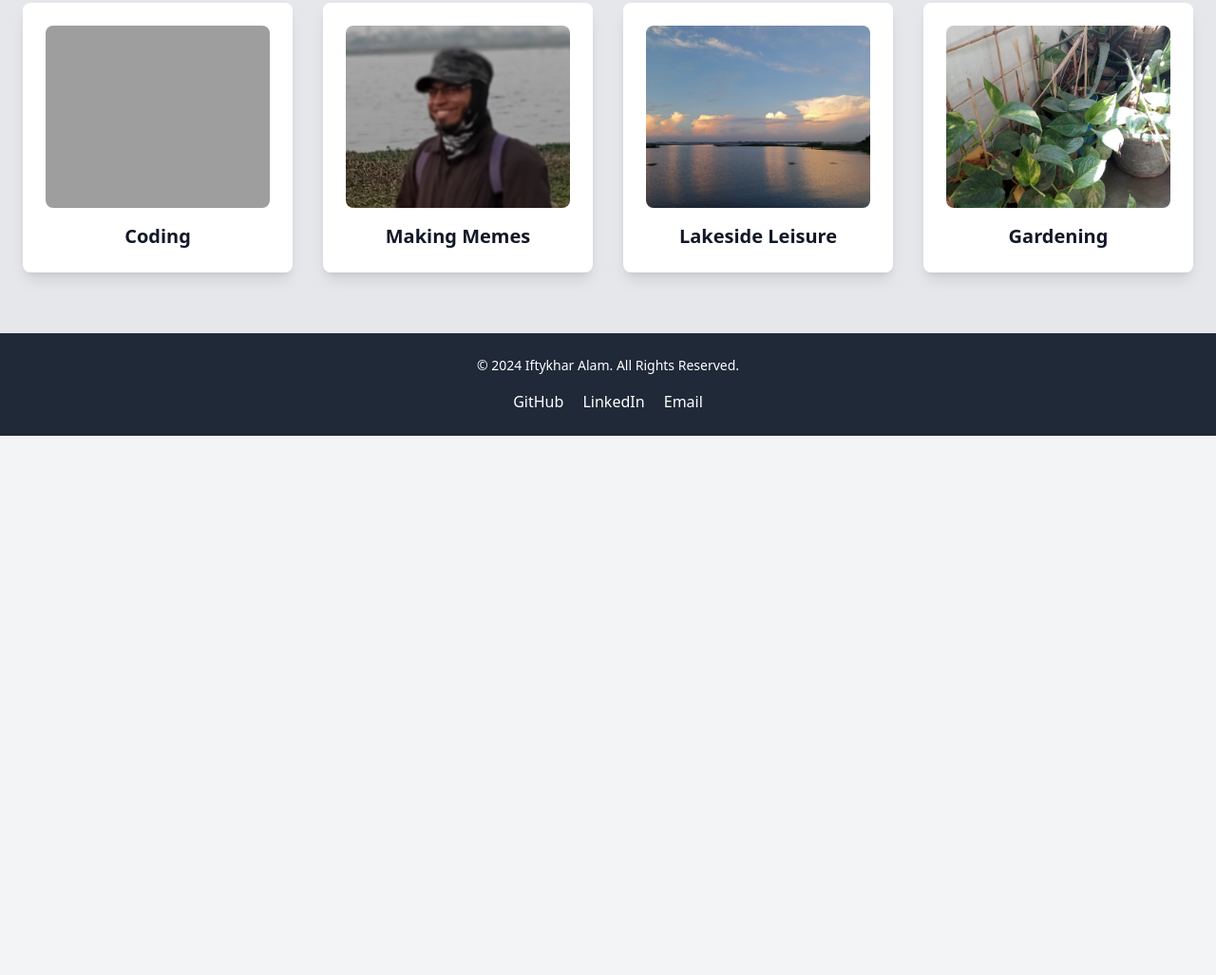
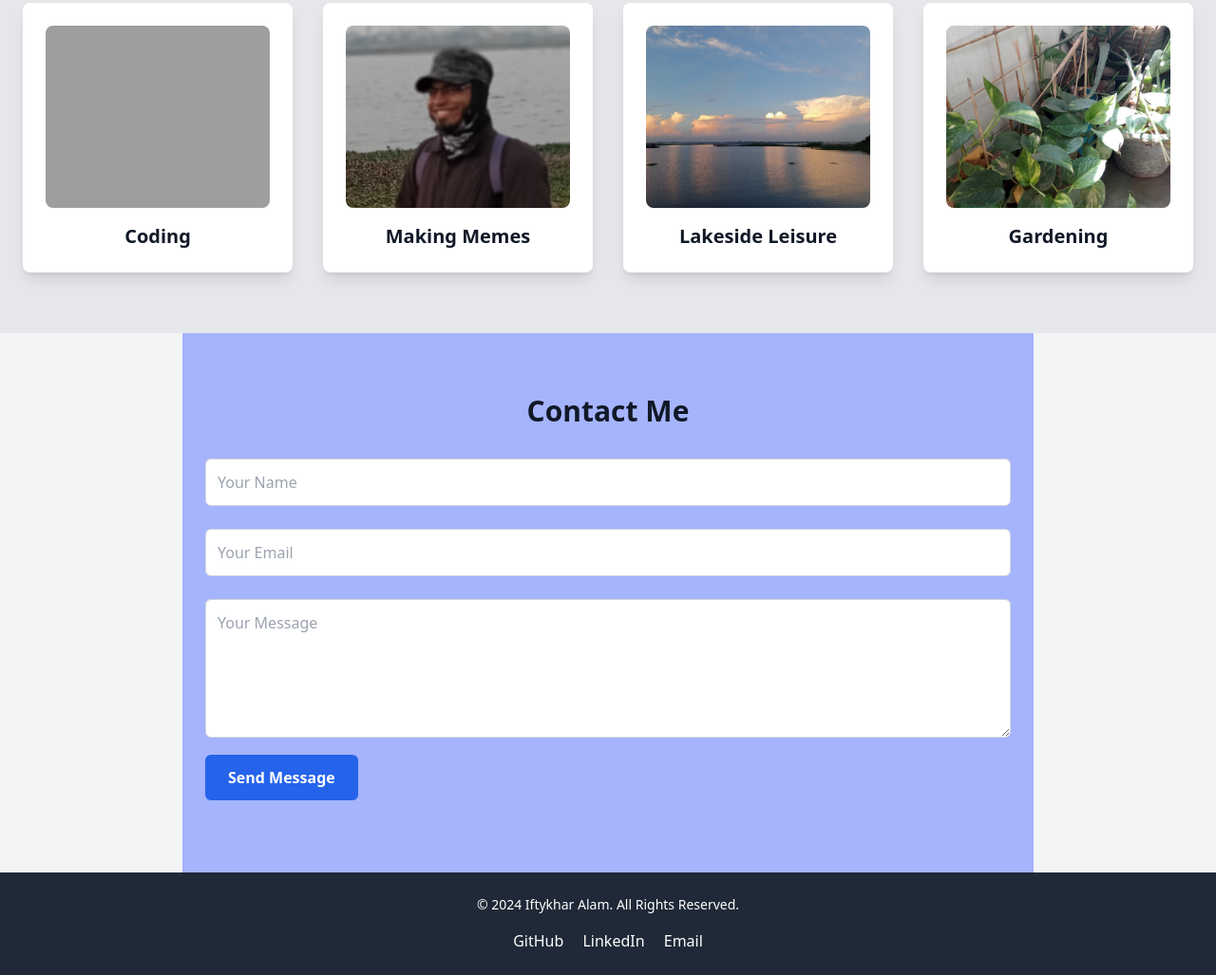
Before and after one commit to iftykhar/Iftykhar-portfolio, a plain HTML site: page index.html in a window 1280 px wide. Shown: the part 3747-4774 px from the top of the page at 95% size. Before the commit the page ends 4206 px from the top, so only its background shows below. Drawn offline with nearby package versions, Linux system fonts and the light colour scheme; grey boxes are pictures that could not be loaded.

Commit message:
contact me section added

```diff
--- a/index.html
+++ b/index.html
@@ -300,6 +300,46 @@
       </div>
     </div>
   </section>
+  <section id="contact" class="bg-indigo-300 py-16 px-6 max-w-4xl mx-auto">
+  <h2 class="text-3xl font-bold mb-8 text-center">Contact Me</h2>
+  <form
+    action="https://formspree.io/f/mrbknqal"
+    method="POST"
+    class="space-y-6"
+  >
+    <input
+      type="text"
+      name="name"
+      placeholder="Your Name"
+      required
+      class="w-full border border-gray-300 rounded-md p-3 focus:outline-none focus:ring-2 focus:ring-blue-500"
+    />
+
+    <input
+      type="email"
+      name="email"
+      placeholder="Your Email"
+      required
+      class="w-full border border-gray-300 rounded-md p-3 focus:outline-none focus:ring-2 focus:ring-blue-500"
+    />
+
+    <textarea
+      name="message"
+      placeholder="Your Message"
+      required
+      rows="5"
+      class="w-full border border-gray-300 rounded-md p-3 focus:outline-none focus:ring-2 focus:ring-blue-500"
+    ></textarea>
+
+    <button
+      type="submit"
+      class="bg-blue-600 text-white px-6 py-3 rounded-md font-semibold hover:bg-blue-700 transition animate-bounce"
+    >
+      Send Message
+    </button>
+  </form>
+  </section>
+
 
   <footer class="bg-gray-800 text-white py-6">
     <div class="max-w-6xl mx-auto text-center">
@@ -311,6 +351,30 @@
       </div>
     </div>
   </footer>
+<script>
+  const form = document.querySelector("form");
+  form.addEventListener("submit", function (e) {
+    e.preventDefault();
+    const data = new FormData(form);
+    fetch(form.action, {
+      method: "POST",
+      body: data,
+      headers: {
+        'Accept': 'application/json'
+      }
+    }).then(response => {
+      if (response.ok) {
+        alert("Thanks! Your message has been sent.");
+        form.reset();
+      } else {
+        alert("Oops! There was a problem.");
+      }
+    }).catch(() => {
+      alert("Oops! Something went wrong.");
+    });
+  });
+</script>
+
 <script>
     document.documentElement.classList.add('group'); // Ensures animations work on page load
 
```
